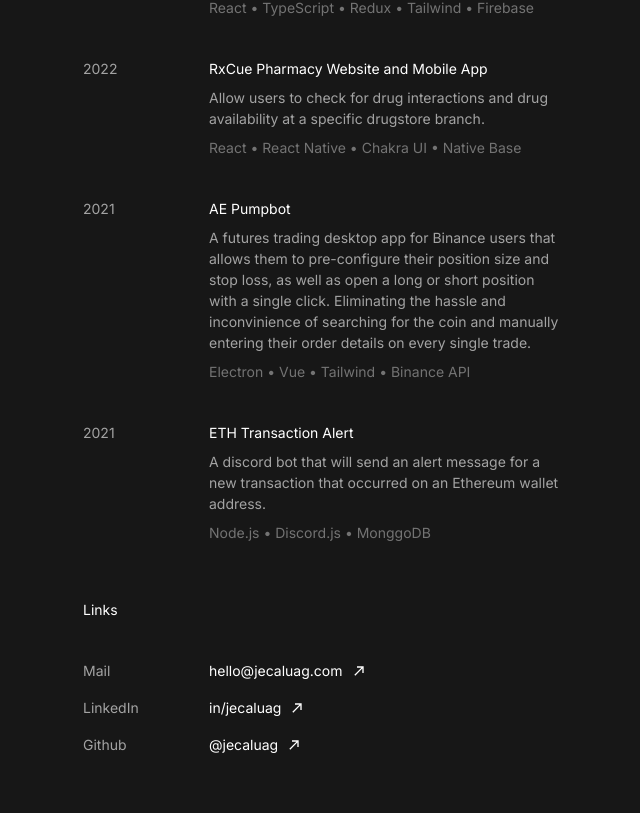
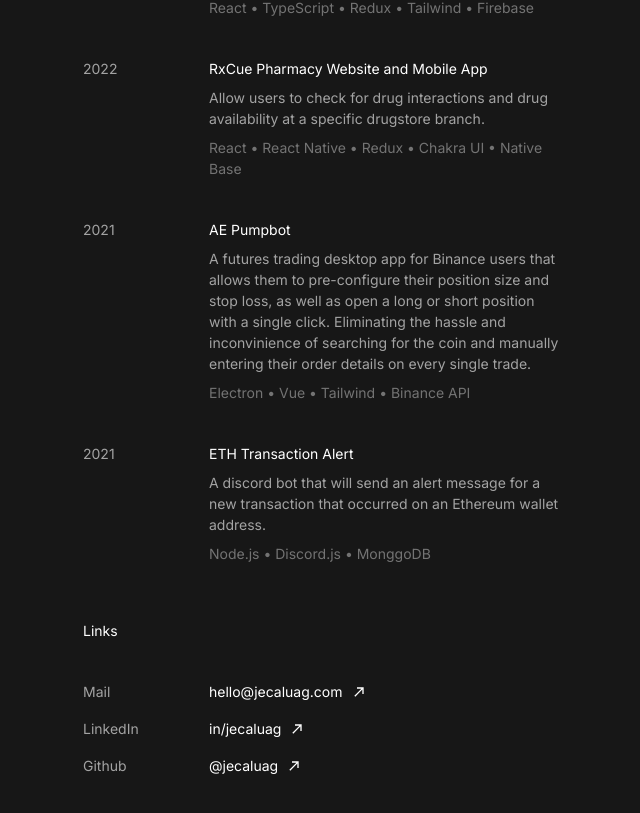
Before and after one commit to jecaluag/jecaluag.com, a Next.js app: page / in a window 1280 px wide. Shown: the part 1314-2127 px from the top of the page, without its empty margins (317-957 px from the left). Built offline with nearby package versions, Linux system fonts and the light colour scheme.

Commit message:
added redux on rxcue tech stack

```diff
--- a/pages/index.tsx
+++ b/pages/index.tsx
@@ -105,7 +105,7 @@ const Home: NextPage = () => {
                 RxCue Pharmacy Website and Mobile App
               </p>
               <p className='my-2'>Allow users to check for drug interactions and drug availability at a specific drugstore branch.</p>
-              <p className='text-neutral-500'>React • React Native • Chakra UI • Native Base</p>
+              <p className='text-neutral-500'>React • React Native • Redux • Chakra UI • Native Base</p>
             </div>
           </div>
           <div className='grid-item mb-10'>
```
